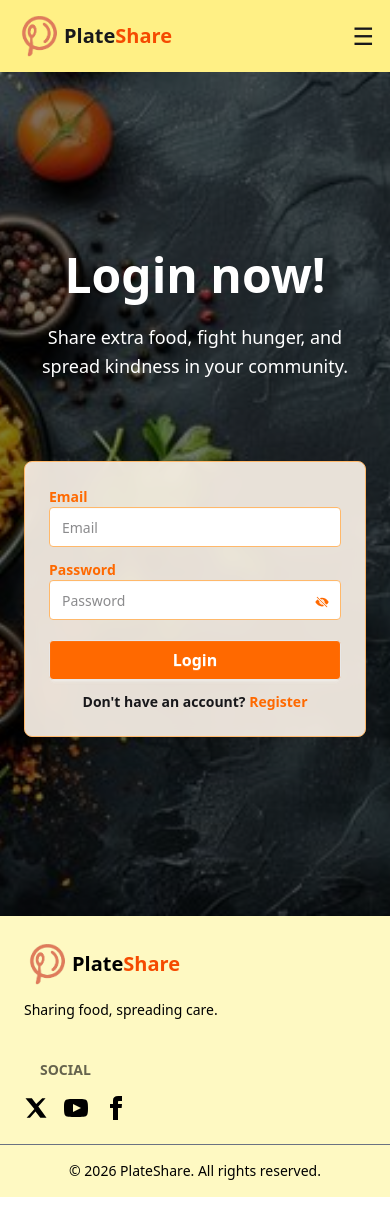
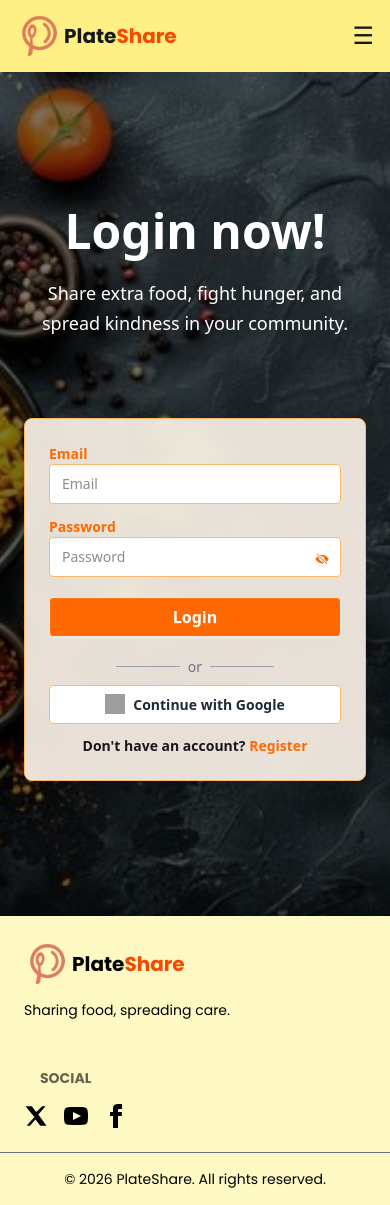
Before and after one commit to Shuvro882/PlateShare-Client, a React (Vite) app: page /Login in a window 390 px wide. Built offline with nearby package versions, Linux system fonts and the light colour scheme; grey boxes are pictures that could not be loaded.

Commit message:
add login and registration form with authentication

```diff
--- a/index.html
+++ b/index.html
@@ -4,6 +4,10 @@
     <meta charset="UTF-8" />
     <link rel="icon" type="image/svg+xml" href="/vite.svg" />
     <meta name="viewport" content="width=device-width, initial-scale=1.0" />
+    <link rel="preconnect" href="https://fonts.googleapis.com">
+    <link rel="preconnect" href="https://fonts.gstatic.com" crossorigin>
+    <link href="https://fonts.googleapis.com/css2?family=Poppins:wght@300;400;500;600;700&display=swap" rel="stylesheet">
+
     <title>plateshare-client</title>
   </head>
   <body>
--- a/package.json
+++ b/package.json
@@ -11,11 +11,13 @@
   },
   "dependencies": {
     "@tailwindcss/vite": "^4.1.18",
+    "firebase": "^12.9.0",
     "react": "^19.2.0",
     "react-dom": "^19.2.0",
     "react-icons": "^5.5.0",
     "react-router": "^7.13.0",
     "react-router-dom": "^7.13.0",
+    "react-toastify": "^11.0.5",
     "tailwindcss": "^4.1.18"
   },
   "devDependencies": {
--- a/src/Components/Footer.jsx
+++ b/src/Components/Footer.jsx
@@ -6,7 +6,7 @@ const Footer = () => {
     <footer className="bg-yellow-100 text-black">
 
       {/* Main Footer */}
-      <div className="footer sm:footer-horizontal max-w-7xl mx-auto px-6 py-6 justify-between">
+      <div className="footer sm:footer-horizontal max-w-7xl mx-auto px-6 py-6 justify-between items-start">
 
         {/* Left Side */}
         <aside className="flex flex-col gap-3">
@@ -28,11 +28,11 @@ const Footer = () => {
 
         {/* Right Side */}
         <nav>
-          <h6 className="footer-title text-black pl-4">Social</h6>
+          <h6 className="footer-title font-bold pl-4 pt-2">Social</h6>
           <div className="flex items-center gap-4">
 
             {/* X (Twitter) */}
-            <a aria-label="X" className="hover:text-white transition">
+            <a aria-label="X" className="hover:text-orange-600 transition">
               <svg
                 xmlns="http://www.w3.org/2000/svg"
                 viewBox="0 0 24 24"
@@ -43,7 +43,7 @@ const Footer = () => {
             </a>
 
             {/* YouTube */}
-            <a aria-label="YouTube" className="hover:text-white transition">
+            <a aria-label="YouTube" className="hover:text-orange-600 transition">
               <svg
                 xmlns="http://www.w3.org/2000/svg"
                 viewBox="0 0 24 24"
@@ -54,7 +54,7 @@ const Footer = () => {
             </a>
 
             {/* Facebook */}
-            <a aria-label="Facebook" className="hover:text-white transition">
+            <a aria-label="Facebook" className="hover:text-orange-600 transition">
               <svg
                 xmlns="http://www.w3.org/2000/svg"
                 viewBox="0 0 24 24"
--- a/src/Components/Navbar.jsx
+++ b/src/Components/Navbar.jsx
@@ -42,7 +42,8 @@ const Navbar = () => {
         <div className="flex items-center gap-3">
           <Link
           to="/login"
-          className="hidden md:inline-block btn btn-sm bg-orange-500 hover:bg-orange-600 text-white text-xl border-none"
+          className="hidden md:inline-block btn btn-sm bg-orange-500 hover:bg-orange-600 text-white text-lg border-none"
+
           >
             Login
           </Link>
--- /dev/null
+++ b/src/Firebase/firebase.config.js
@@ -0,0 +1,21 @@
+// Import the functions you need from the SDKs you need
+import { getAuth } from "firebase/auth";
+import { initializeApp } from "firebase/app";
+// TODO: Add SDKs for Firebase products that you want to use
+// https://firebase.google.com/docs/web/setup#available-libraries
+
+// Your web app's Firebase configuration
+const firebaseConfig = {
+  apiKey: "AIzaSyCe1MeldrvebnB4Iv6yDmTJg9mY_jduOxI",
+  authDomain: "food-share-client-d904e.firebaseapp.com",
+  projectId: "food-share-client-d904e",
+  storageBucket: "food-share-client-d904e.firebasestorage.app",
+  messagingSenderId: "360616066974",
+  appId: "1:360616066974:web:c2ffdce58a500a5f44e08f"
+};
+
+// Initialize Firebase
+const app = initializeApp(firebaseConfig);
+
+// Initialize Firebase Authentication and get a reference to the service
+export const auth = getAuth(app);
--- a/src/Pages/Auth/Login.jsx
+++ b/src/Pages/Auth/Login.jsx
@@ -4,9 +4,59 @@ import { IoEyeOff } from 'react-icons/io5';
 import { Link } from 'react-router';
 import MyContainer from '../../Components/MyContainer';
 import bgImages from '../../assets/bgImages.jpg';
+import { GoogleAuthProvider, signInWithEmailAndPassword, signInWithPopup, signOut } from 'firebase/auth';
+import { auth } from '../../Firebase/firebase.config';
+import { toast } from 'react-toastify';
+
+
+const googleProvider = new GoogleAuthProvider();
 
 const Login = () => {
+
+    const [user, setUser] = useState(null);
     const [show, setShow] = useState(false);
+    const handleLogin = (e) =>{
+      e.preventDefault();
+      const email = e.target.email.value;
+    const password = e.target.password.value;
+
+    console.log( email,password)
+    signInWithEmailAndPassword(auth, email, password)
+    .then((res) => {
+      console.log(res);
+      setUser(res.user);
+      toast.success("Login successful");
+    })
+    .catch((e) => {
+      toast.error(e.message);
+    });
+    }
+
+    const handleGoogleLogin = () =>{
+      signInWithPopup(auth, googleProvider)
+      .then((res) => {
+      console.log(res);
+      setUser(res.user);
+      toast.success("Login successful");
+    })
+    .catch((e) => {
+      toast.error(e.message);
+    });
+    };
+
+
+    const handleSignout = () => {
+        signOut(auth).then(() =>{
+          toast.success("Logout successful");
+          setUser(null);
+        })
+        .catch((e) => {
+          toast.error(e.message)
+        });
+    }
+
+    console.log(user);
+
     return (
         <div
       className="min-h-screen flex items-center justify-center font-sans text-base bg-cover bg-center relative"
@@ -31,7 +81,15 @@ const Login = () => {
           <div className="lg:w-1/2 flex justify-center">
             <div className="card w-full max-w-sm bg-orange-50/90 backdrop-blur shadow-2xl border border-orange-300">
               <div className="card-body">
-                <form className="space-y-3">
+                {
+                  user ? (
+                    <div>
+                      <h2>{user.displayName}</h2>
+                      <p>{user.email}</p>
+                      <button onClick={handleSignout} className='my-btn'>Log Out</button>
+                    </div>
+                  ) : (
+                    <form onSubmit={handleLogin} className="space-y-3">
 
 
                   <div>
@@ -60,8 +118,27 @@ const Login = () => {
                     </span>
                   </div>
 
-                  <button className="btn w-full bg-orange-500 hover:bg-orange-500 text-white font-semibold text-base mt-2">
+                  <button className="my-btn">
                     Login
+                  </button>
+
+                  {/* Divider */}
+                  <div className="flex items-center justify-center gap-2 my-2">
+                    <div className="h-px w-16 bg-gray-400"></div>
+                    <span className="text-sm text-gray-500">or</span>
+                    <div className="h-px w-16 bg-gray-400"></div>
+                  </div>
+
+                  {/* Google */}
+                  <button
+                  onClick={handleGoogleLogin}
+                  className="flex items-center justify-center gap-2 w-full bg-white border border-orange-300 focus:border-orange-500 text-gray-800 py-2 font-semibold hover:bg-gray-200 rounded-sm cursor-pointer">
+                    <img
+                      src="https://www.svgrepo.com/show/475656/google-color.svg"
+                      alt="google"
+                      className="w-5 h-5"
+                    />
+                    Continue with Google
                   </button>
 
                   <p className="text-center font-semibold text-sm">
@@ -72,6 +149,8 @@ const Login = () => {
                   </p>
 
                 </form>
+                  )
+                }
               </div>
             </div>
           </div>
--- a/src/Pages/Auth/Registration.jsx
+++ b/src/Pages/Auth/Registration.jsx
@@ -4,9 +4,55 @@ import { IoEyeOff } from 'react-icons/io5';
 import { Link } from 'react-router';
 import MyContainer from '../../Components/MyContainer';
 import bgImages from '../../assets/bgImages.jpg';
+import { createUserWithEmailAndPassword } from 'firebase/auth';
+import { auth } from '../../Firebase/firebase.config';
+import { toast } from 'react-toastify';
 
 const Registration = () => {
   const [show, setShow] = useState(false);
+
+  const handleRegister = (e) => {
+    e.preventDefault();
+    const name = e.target.name.value;
+    const image = e.target.image.value;
+    const email = e.target.email.value;
+    const password = e.target.password.value;
+    console.log('Register function start',{name,image,email,password});
+
+
+
+    const regExp = /^(?=.*[a-z])(?=.*[A-Z]).{6,}$/;
+    if(!regExp.test(password)) {
+      toast.error(
+        "Password must have at least one uppercase, one lowercase letter and be 6 characters long"
+  );
+  return;
+    }
+
+    createUserWithEmailAndPassword(auth, email, password)
+    .then(res=> {
+      console.log(res);
+      toast.success("Registration Successful");
+
+    }).catch((e) => {
+      console.log(e.code);
+      if (e.code == "auth/email-already-in-use"){
+        toast.error("User already in exist in database.");
+      }else if (e.code === "auth/invalid-email") {
+      toast.error("Please enter a valid email address.");
+      }else if (e.code === "auth/operation-not-allowed") {
+      toast.error("Email/password accounts are not enabled.");
+
+    } else if (e.code === "auth/network-request-failed") {
+      toast.error("Network error. Check your internet connection.");
+
+    }
+      else{
+        toast.error(e.message);
+      }
+
+    })
+  }
 
   return (
     <div
@@ -32,7 +78,8 @@ const Registration = () => {
           <div className="lg:w-1/2 flex justify-center">
             <div className="card w-full max-w-sm bg-orange-50/90 backdrop-blur shadow-2xl border border-orange-300">
               <div className="card-body">
-                <form className="space-y-3">
+
+                <form onSubmit={handleRegister} className="space-y-3">
 
                   <div>
                     <label className="label font-semibold text-orange-500">Name</label>
@@ -48,7 +95,7 @@ const Registration = () => {
                     <label className="label font-semibold text-orange-500">Photo URL</label>
                     <input
                       type="text"
-                      name="photo"
+                      name="image"
                       placeholder="Photo URL"
                       className="input input-bordered w-full border-orange-300 focus:border-orange-500"
                     />
@@ -80,7 +127,7 @@ const Registration = () => {
                     </span>
                   </div>
 
-                  <button className="btn w-full bg-orange-500 hover:bg-orange-500 text-white font-semibold text-base mt-2">
+                  <button className="my-btn">
                     Register
                   </button>
 
--- a/src/index.css
+++ b/src/index.css
@@ -1,2 +1,14 @@
 @import "tailwindcss";
 @plugin "daisyui";
+
+body {
+  font-family: 'Poppins', sans-serif;
+}
+
+.my-btn {
+  @apply btn w-full bg-orange-500 hover:bg-orange-500 text-white font-semibold text-base mt-2;
+}
+
+.inp-btn{
+  @apply w-full border border-orange-300 focus:border-orange-500;
+}
--- a/src/main.jsx
+++ b/src/main.jsx
@@ -3,9 +3,11 @@ import { createRoot } from 'react-dom/client'
 import './index.css'
 import { RouterProvider } from 'react-router'
 import { router } from './routes/routes.jsx'
+import { ToastContainer } from 'react-toastify'
 
 createRoot(document.getElementById('root')).render(
   <StrictMode>
     <RouterProvider router={router}></RouterProvider>
+    <ToastContainer />
   </StrictMode>,
 )
```
Also changed, not shown: 1 other file (tests, documents, lock files or other folders).
